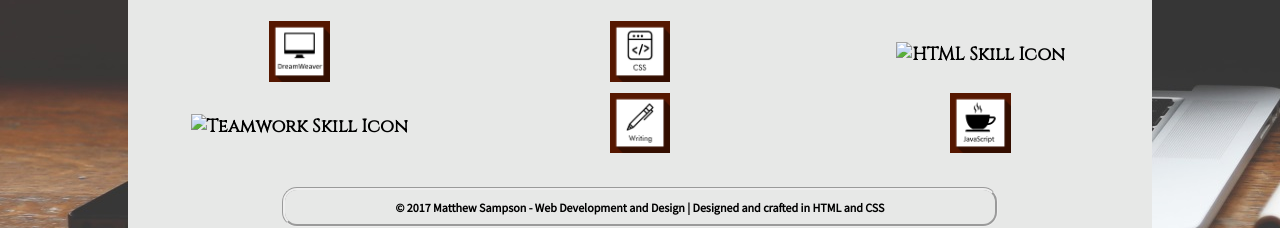
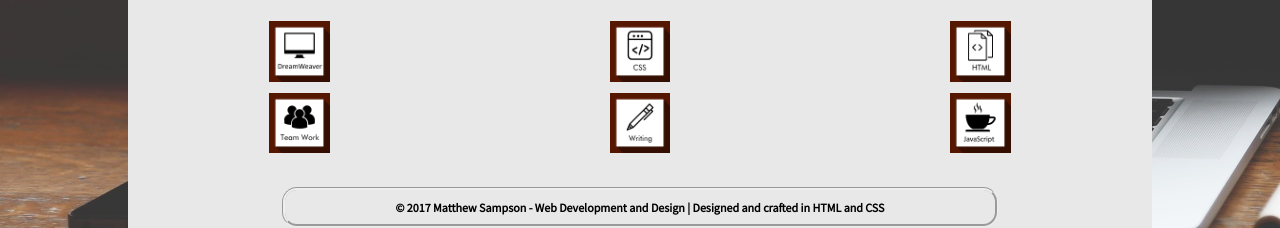
Before and after one commit to MBSampson/MBSampson.github.io, a plain HTML site: page index.html in a window 1280 px wide. Shown: the part 572-800 px from the top of the page. Drawn offline with Linux system fonts and the light colour scheme.

Commit message:
BUG FIX Final
-Learned that (text) case changes to Github are not pushed properly. This push should provide a working document.

```diff
--- a/index.html
+++ b/index.html
@@ -45,10 +45,10 @@
 							<tr>
 								<th><img class="skill_icon" src="images/c.png" alt="C Skill Icon"></th>
 								<th><img class="skill_icon" src="images/css.png" alt="CSS Skill Icon"></th>
-								<th><img class="skill_icon" src="images/hhtml.png" alt="HTML Skill Icon"></th>
+								<th><img class="skill_icon" src="images/html.png" alt="HTML Skill Icon"></th>
 							</tr>
 							<tr>
-								<th><img class="skill_icon" src="images/tteamwork.png" alt="Teamwork Skill Icon"></th>
+								<th><img class="skill_icon" src="images/teamwork.png" alt="Teamwork Skill Icon"></th>
 								<th><img class="skill_icon" src="images/writing.png" alt="Writing Skill Icon"></th>
 								<th><img class="skill_icon" src="images/js.png" alt="Java Skill Icon"></th>
 							</tr>
```
